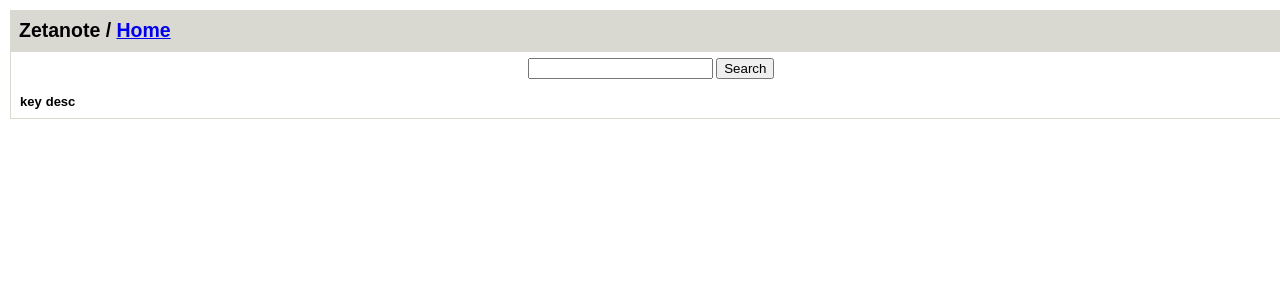
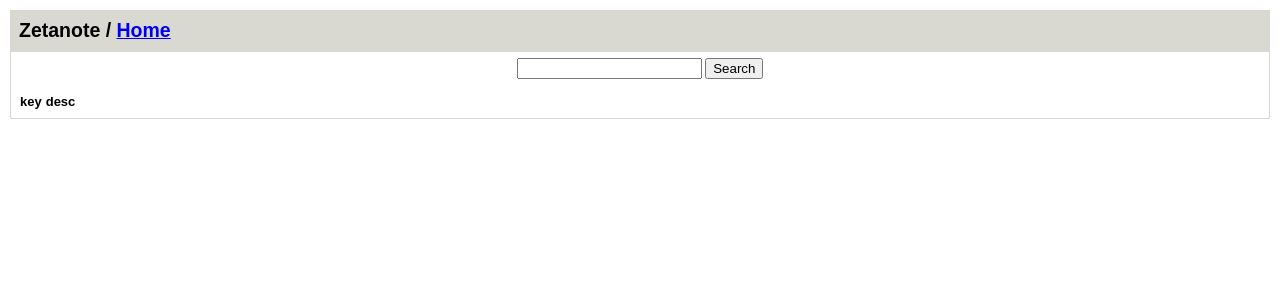
Before and after one commit to soasme/zetanote, a Flask app: page / in a window 1280 px wide. Shown: the top 300 px of the page. Run offline with Flask 2, Linux system fonts and the light colour scheme; data that the repository does not hold is empty.

Commit message:
fix nowrap in note.

```diff
--- a/zetanote/static/css/zetanote.css
+++ b/zetanote/static/css/zetanote.css
@@ -11,9 +11,6 @@ div { display: block; }
   border-image: initial;
   border-width: 1px;
   margin: 10px;
-  white-space:nowrap;
-  width: 100%;
-  overflow: hidden;
 }
 .page-header {
   height: 25px;
```
